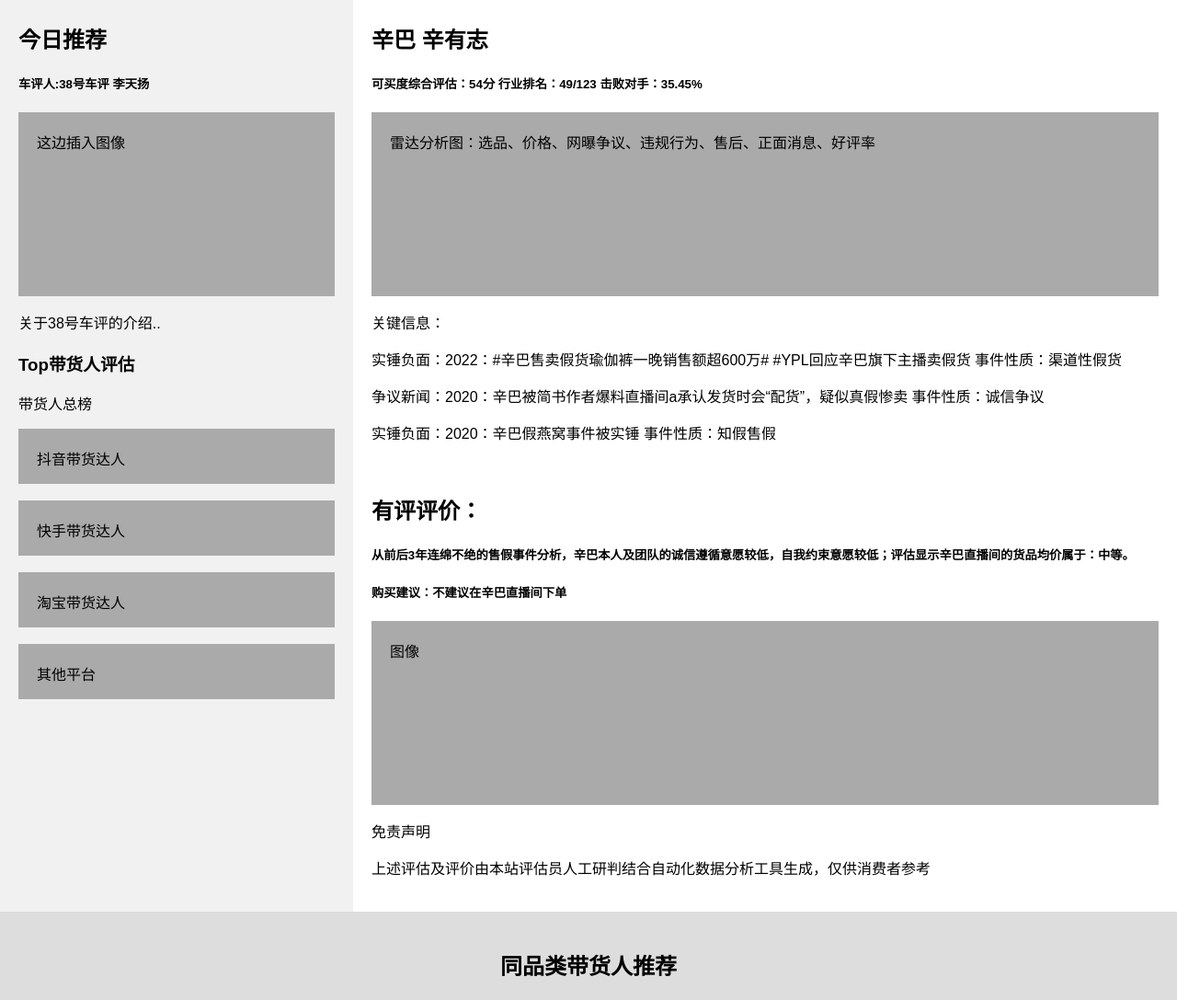
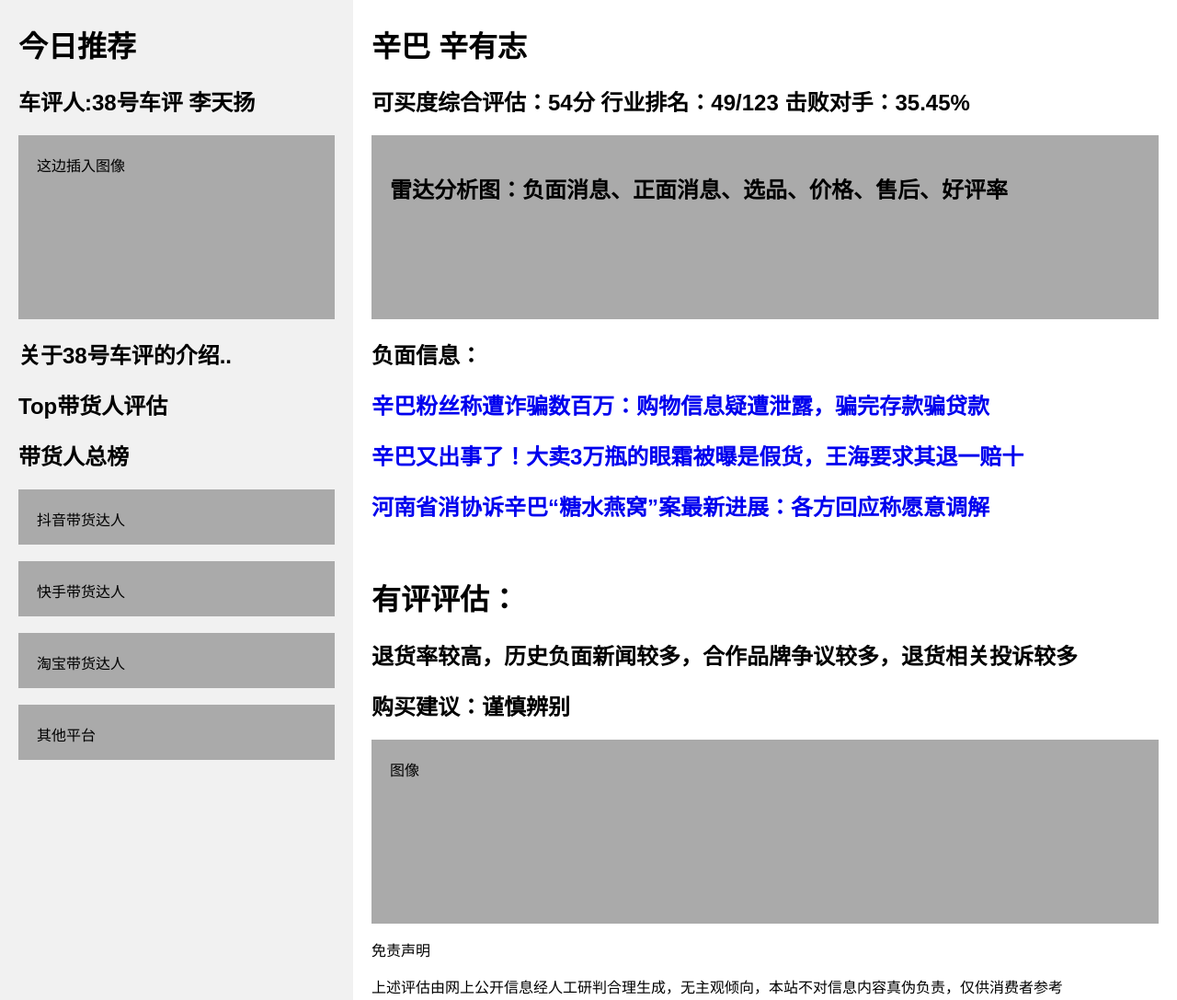
Before and after one commit to bryangg/youping.github.io, a plain HTML site: page index.html in a window 1280 px wide. Shown: the part 380-1467 px from the top of the page at 92% size. Drawn offline with Linux system fonts and the light colour scheme.

Commit message:
Update index.html

```diff
--- a/index.html
+++ b/index.html
@@ -2,7 +2,7 @@
 <html>
 <head>
 <meta charset="utf-8">
-<title>有评 带货人评估</title>
+<title>有评 带货明星舆情评估</title>
 <style>
 * {
     box-sizing: border-box;
@@ -107,6 +107,13 @@ body {
         width: 100%;
     }
 }
+
+/* 链接样式 */
+a:link {text-decoration:none;}    /* unvisited link */
+a:visited {text-decoration:none;} /* visited link */
+a:hover {text-decoration:underline;}   /* mouse over link */
+a:active {text-decoration:underline;}  /* selected link */
+
 </style>
 </head>
 
@@ -126,32 +133,32 @@ body {
 
 <div class="row">
   <div class="side">
-      <h2>今日推荐</h2>
-      <h5>车评人:38号车评 李天扬</h5>
+      <h1>今日推荐</h2>
+      <h2>车评人:38号车评 李天扬</h5>
       <div class="fakeimg" style="height:200px;">这边插入图像</div>
-      <p>关于38号车评的介绍..</p>
-      <h3>Top带货人评估</h3>
-      <p>带货人总榜</p>
+      <h2>关于38号车评的介绍..</h2>
+      <h2>Top带货人评估</h3>
+      <h2>带货人总榜</h2>
       <div class="fakeimg" style="height:60px;">抖音带货达人</div><br>
       <div class="fakeimg" style="height:60px;">快手带货达人</div><br>
       <div class="fakeimg" style="height:60px;">淘宝带货达人</div><br>
 	  <div class="fakeimg" style="height:60px;">其他平台</div>
   </div>
   <div class="main">
-      <h2>辛巴 辛有志</h2>
-      <h5>可买度综合评估：54分 行业排名：49/123 击败对手：35.45%</h5>
-      <div class="fakeimg" style="height:200px;">雷达分析图：选品、价格、网曝争议、违规行为、售后、正面消息、好评率</div>
-      <p>关键信息：</p>
-      <p> 实锤负面：2022：#辛巴售卖假货瑜伽裤一晚销售额超600万# #YPL回应辛巴旗下主播卖假货 事件性质：渠道性假货</p>
-	  <p> 争议新闻：2020：辛巴被简书作者爆料直播间a承认发货时会“配货”，疑似真假惨卖 事件性质：诚信争议</p>
-	  <p> 实锤负面：2020：辛巴假燕窝事件被实锤 事件性质：知假售假</p>
+      <h1>辛巴 辛有志</h2>
+      <h2>可买度综合评估：54分 行业排名：49/123 击败对手：35.45%</h5>
+      <div class="fakeimg" style="height:200px;"><h2>雷达分析图：负面消息、正面消息、选品、价格、售后、好评率</h2></div>
+      <h2>负面信息：</h3>
+	  <p><h2><a href="https://baijiahao.baidu.com/s?id=1687584624703702539&wfr=spider&for=pc" target="_blank">辛巴粉丝称遭诈骗数百万：购物信息疑遭泄露，骗完存款骗贷款</a></h2></p>
+	  <p><h2><a href="https://yule.sohu.com/a/610745142_121130168" target="_blank">辛巴又出事了！大卖3万瓶的眼霜被曝是假货，王海要求其退一赔十 </a></h2></p>
+	  <p><h2><a href="https://m.thepaper.cn/baijiahao_18014547" target="_blank">河南省消协诉辛巴“糖水燕窝”案最新进展：各方回应称愿意调解 </a></h2></p>
       <br>
-      <h2>有评评价：</h2>
-      <h5>从前后3年连绵不绝的售假事件分析，辛巴本人及团队的诚信遵循意愿较低，自我约束意愿较低；评估显示辛巴直播间的货品均价属于：中等。</h5>
-	  <h5>购买建议：不建议在辛巴直播间下单</h5>
+      <h1>有评评估：</h2>
+      <h2>退货率较高，历史负面新闻较多，合作品牌争议较多，退货相关投诉较多</h5>
+	  <h2>购买建议：谨慎辨别</h5>
       <div class="fakeimg" style="height:200px;">图像</div>
       <p>免责声明</p>
-      <p>上述评估及评价由本站评估员人工研判结合自动化数据分析工具生成，仅供消费者参考</p>
+      <p>上述评估由网上公开信息经人工研判合理生成，无主观倾向，本站不对信息内容真伪负责，仅供消费者参考</p>
   </div>
 </div>
 
```
